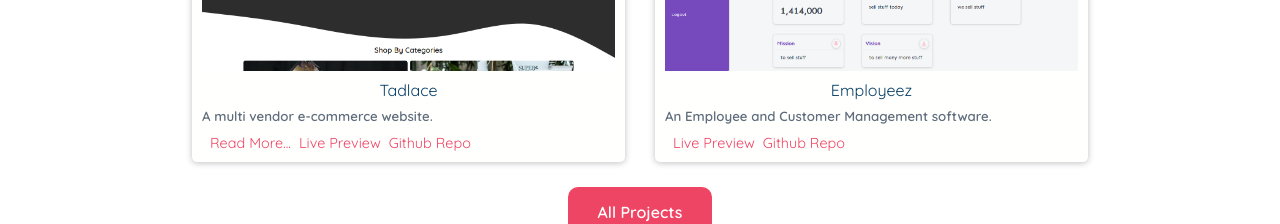
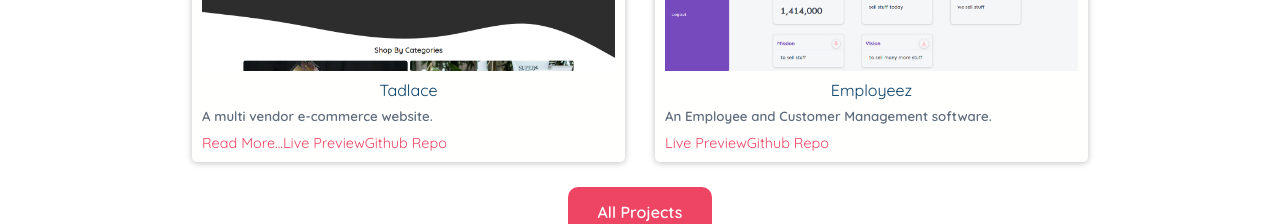
Before and after one commit to Segun98/portfolio, a Vue app: page / in a window 1280 px wide. Shown: the part 1980-2204 px from the top of the page. Built offline with nearby package versions, Linux system fonts and the light colour scheme.

Commit message:
minor style update

```diff
--- a/src/components/Projects.vue
+++ b/src/components/Projects.vue
@@ -142,7 +142,6 @@ export default {
 }
 
 .project-span span {
-  margin-left: 8px;
   font-size: 0.9rem;
 }
 .project-span span a {
```
